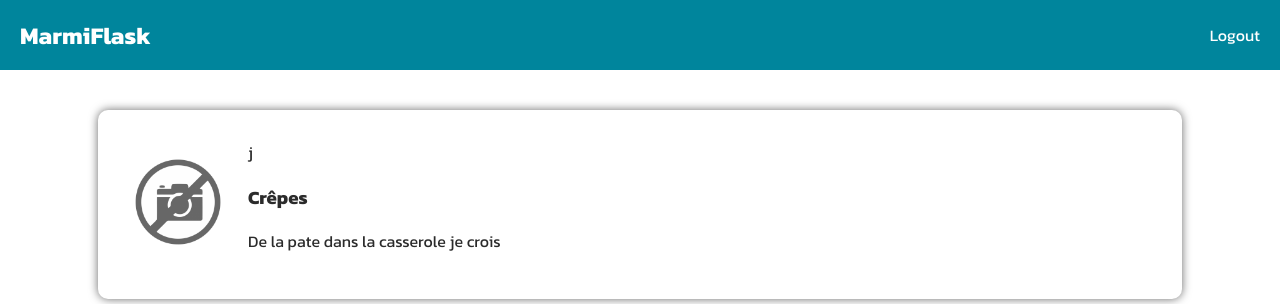
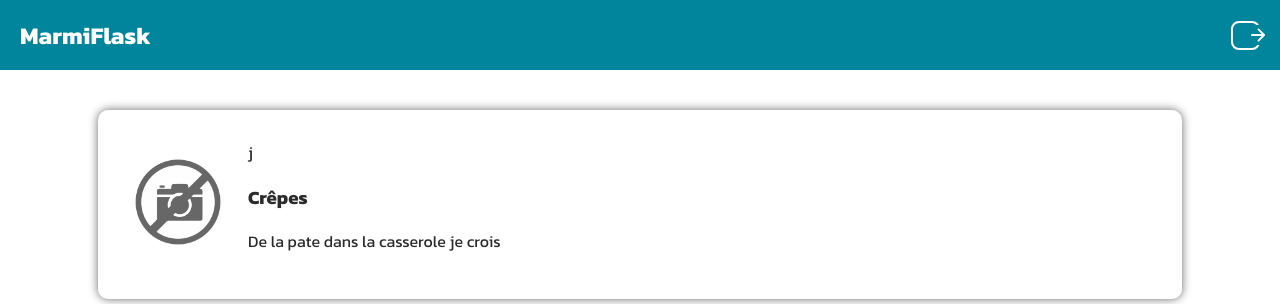
Before and after one commit to valentincgd/Flask_Web_App, a Flask app: page / in a window 1280 px wide. Shown: the top 304 px of the page. Run offline with Flask 2, Linux system fonts and the light colour scheme; the visitor is signed in with stand-in values (Sample User, id 1); data comes from the database, SQL or seed files in the repository.

Commit message:
Change deconnect button

```diff
--- a/static/css/index.css
+++ b/static/css/index.css
@@ -34,6 +34,36 @@ header h2 {
 header a {
   text-decoration: none;
   color: var(--background);
+}
+
+header .logOut .block {
+  width: 25px;
+  height: 25px;
+  border: 2px var(--background) solid;
+  border-radius: 8px;
+  position: relative;
+}
+
+header .logOut .block .arrow {
+  color: var(--background);
+  position: absolute;
+  top: 0px;
+  left: 60%;
+  -webkit-transform: translate(50% 50%);
+          transform: translate(50% 50%);
+  font-size: 20px;
+  -webkit-transition: 0.3s;
+  transition: 0.3s;
+}
+
+header .logOut .block .arrow ion-icon {
+  background: var(--select);
+}
+
+header .logOut .block:active .arrow {
+  left: 90%;
+  -webkit-transition: 0.1s;
+  transition: 0.1s;
 }
 
 .container {
--- a/static/css/index.scss
+++ b/static/css/index.scss
@@ -26,6 +26,31 @@ header{
     a{
         text-decoration: none;
         color: var(--background);
+    }
+    .logOut{
+        .block{
+            width: 25px;
+            height: 25px;
+            border: 2px var(--background) solid;
+            border-radius: 8px;
+            position: relative;
+            .arrow{
+                color: var(--background);
+                position: absolute;
+                top: 0px;
+                left: 60%;
+                transform: translate(50% 50%);
+                font-size: 20px;
+                transition: 0.3s;
+                ion-icon{
+                    background: var(--select);
+                }
+            }
+            &:active .arrow{
+                left: 90%;
+                transition: 0.1s;
+            }
+        }
     }
 }
 
--- a/templates/index.html
+++ b/templates/index.html
@@ -6,12 +6,20 @@
   <meta name="viewport" content="width=device-width, initial-scale=1.0">
   <link rel="stylesheet" href="{{ url_for('static', filename='css/colors.css') }}">
   <link rel="stylesheet" href="{{ url_for('static', filename='css/index.css') }}">
+  <script type="module" src="https://unpkg.com/ionicons@5.5.2/dist/ionicons/ionicons.esm.js"></script>
+  <script nomodule src="https://unpkg.com/ionicons@5.5.2/dist/ionicons/ionicons.js"></script>
   <title>Document</title>
 </head>
 <body>
   <header>
     <h2>MarmiFlask</h2>
-    <a href="/logout">Logout</a>
+    <a href="/logout" class="logOut">
+      <div class="block">
+        <div class="arrow">
+          <ion-icon name="arrow-forward-outline"></ion-icon>
+        </div>
+      </div>
+    </a>
   </header>
 
   <div class="container">
```
Also changed, not shown: 1 other file.
